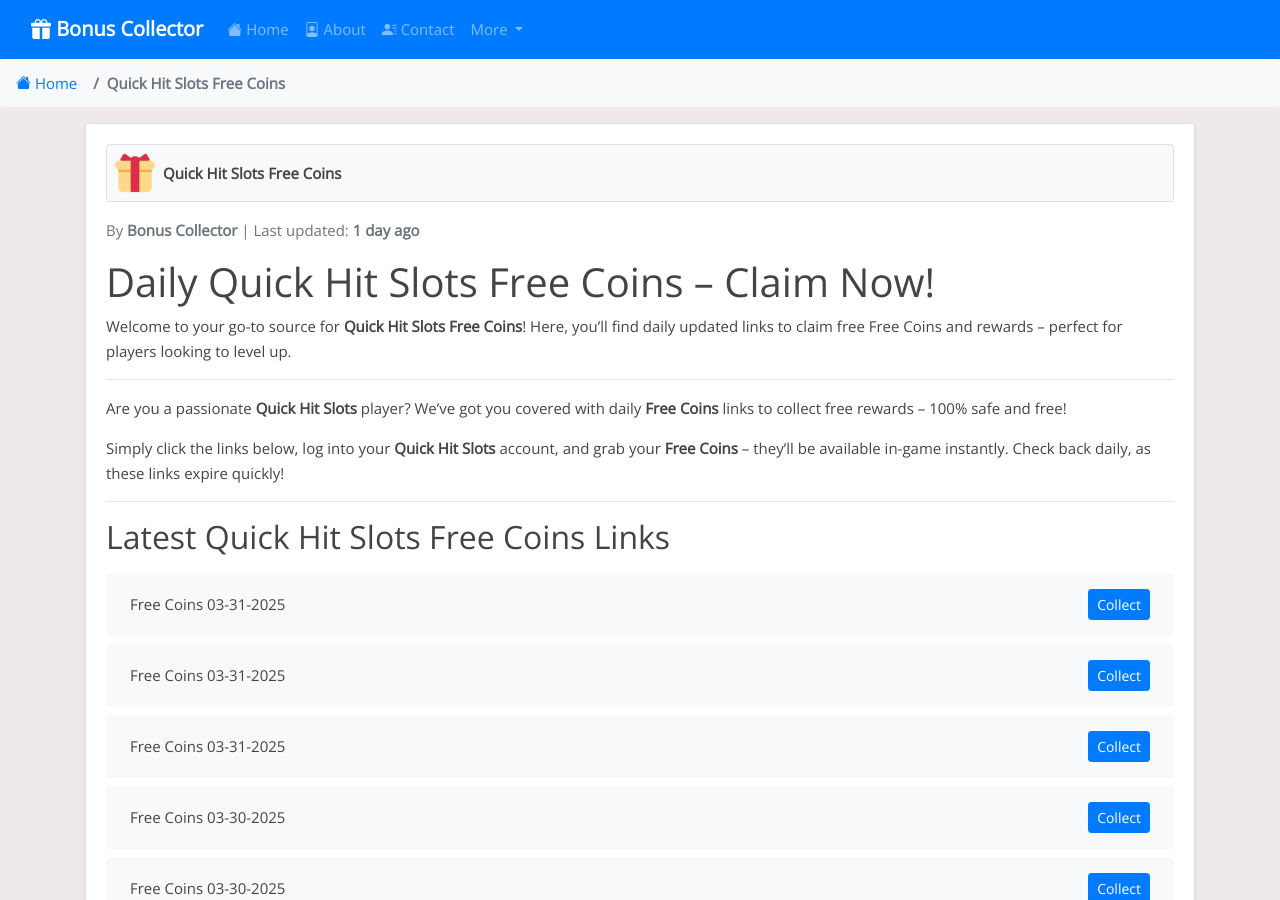
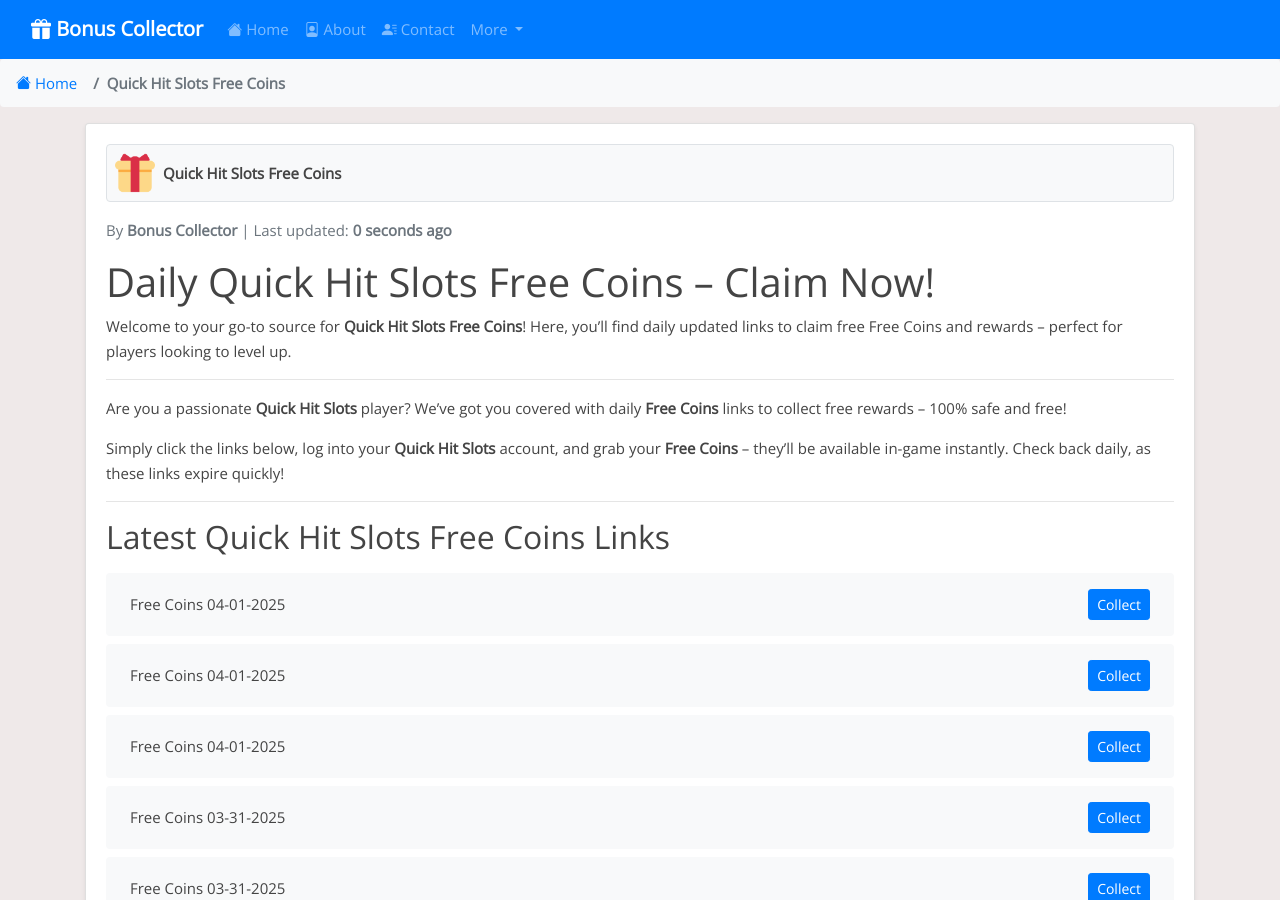
Before and after one commit to iamrohan99/bc-net, a Jekyll site: the page built from _posts/2024-08-01-quick-hit-slots.md, in a window 1280 px wide and 900 px high. Built offline with Jekyll 4.4.1, drawn with Linux system fonts in a browser that asks for light colours; some of the changed text lies outside the part shown.

Commit message:
Update quick-hit-slots reward links, content, and last modified date - 2025-04-01 04:31

```diff
--- a/_data/include_files.yml
+++ b/_data/include_files.yml
@@ -47,7 +47,7 @@ lotsa-slots.html:
 jackpot-party.html:
   last_modified: "2025-03-31T04:29:51Z"
 quick-hit-slots.html:
-  last_modified: "2025-03-31T04:30:02Z"
+  last_modified: "2025-04-01T04:31:42Z"
 heart-of-vegas.html:
   last_modified: "2025-04-01T04:31:34Z"
 solitaire-grand-harvest.html:
--- a/_includes/quick-hit-slots.html
+++ b/_includes/quick-hit-slots.html
@@ -1,4 +1,16 @@
 <ul class="list-group mt-3 mb-4">
+  <li class="list-group-item d-flex justify-content-between align-items-center">
+    <span>Free Coins 04-01-2025</span>
+    <a href="https://quickhitslots.jckpt.me/bef78389ce" class="btn btn-primary btn-sm">Collect</a>
+  </li>
+  <li class="list-group-item d-flex justify-content-between align-items-center">
+    <span>Free Coins 04-01-2025</span>
+    <a href="https://quickhitslots.jckpt.me/6dc6c55972" class="btn btn-primary btn-sm">Collect</a>
+  </li>
+  <li class="list-group-item d-flex justify-content-between align-items-center">
+    <span>Free Coins 04-01-2025</span>
+    <a href="https://quickhitslots.jckpt.me/f82f22056a" class="btn btn-primary btn-sm">Collect</a>
+  </li>
   <li class="list-group-item d-flex justify-content-between align-items-center">
     <span>Free Coins 03-31-2025</span>
     <a href="https://quickhitslots.jckpt.me/a9ffb7cb1e" class="btn btn-primary btn-sm">Collect</a>
@@ -387,16 +399,4 @@
     <span>Free Coins 03-03-2025</span>
     <a href="https://quickhitslots.jckpt.me/ea028ee885" class="btn btn-primary btn-sm">Collect</a>
   </li>
-  <li class="list-group-item d-flex justify-content-between align-items-center">
-    <span>Free Coins 03-03-2025</span>
-    <a href="https://quickhitslots.jckpt.me/37e0603988" class="btn btn-primary btn-sm">Collect</a>
-  </li>
-  <li class="list-group-item d-flex justify-content-between align-items-center">
-    <span>Free Coins 03-02-2025</span>
-    <a href="https://quickhitslots.jckpt.me/06940e8f44" class="btn btn-primary btn-sm">Collect</a>
-  </li>
-  <li class="list-group-item d-flex justify-content-between align-items-center">
-    <span>Free Coins 03-02-2025</span>
-    <a href="https://quickhitslots.jckpt.me/3718f6bd69" class="btn btn-primary btn-sm">Collect</a>
-  </li>
 </ul>
```
Also changed, not shown: links-json/quick-hit-slots.json (+12 -12 lines).
